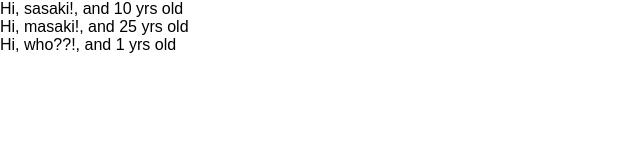
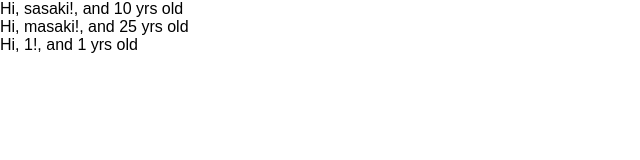
Before and after one commit to kazoogon/redux-react, a React (Create React App) app: page / in a window 1280 px wide. Shown: the top 160 px of the page, without its empty margins (0-640 px from the left). Built offline with nearby package versions, Linux system fonts and the light colour scheme.

Commit message:
about propTypes

```diff
--- a/src/App.js
+++ b/src/App.js
@@ -1,5 +1,6 @@
 //ここのReactはJSX->JSに変換で使用する
 import React, { Component } from 'react';
+import PropTypes from 'prop-types';
 
 // class App extends Component {
 //   render() {
@@ -16,7 +17,7 @@ const App = () => {
     const profiles = [
         {name: "sasaki", age: 10},
         {name: "masaki", age: 25},
-        {name: "who??"},
+        {name: 1},
     ]
     return (
       <div>
@@ -33,6 +34,11 @@ const User = (props) => {
     return <div>Hi, {props.name}!, and {props.age} yrs old</div>
 }
 
+User.propTypes = {
+    name: PropTypes.string,
+    age: PropTypes.number.isRequired
+}
+
 User.defaultProps = {
     age: 1
 }
```
